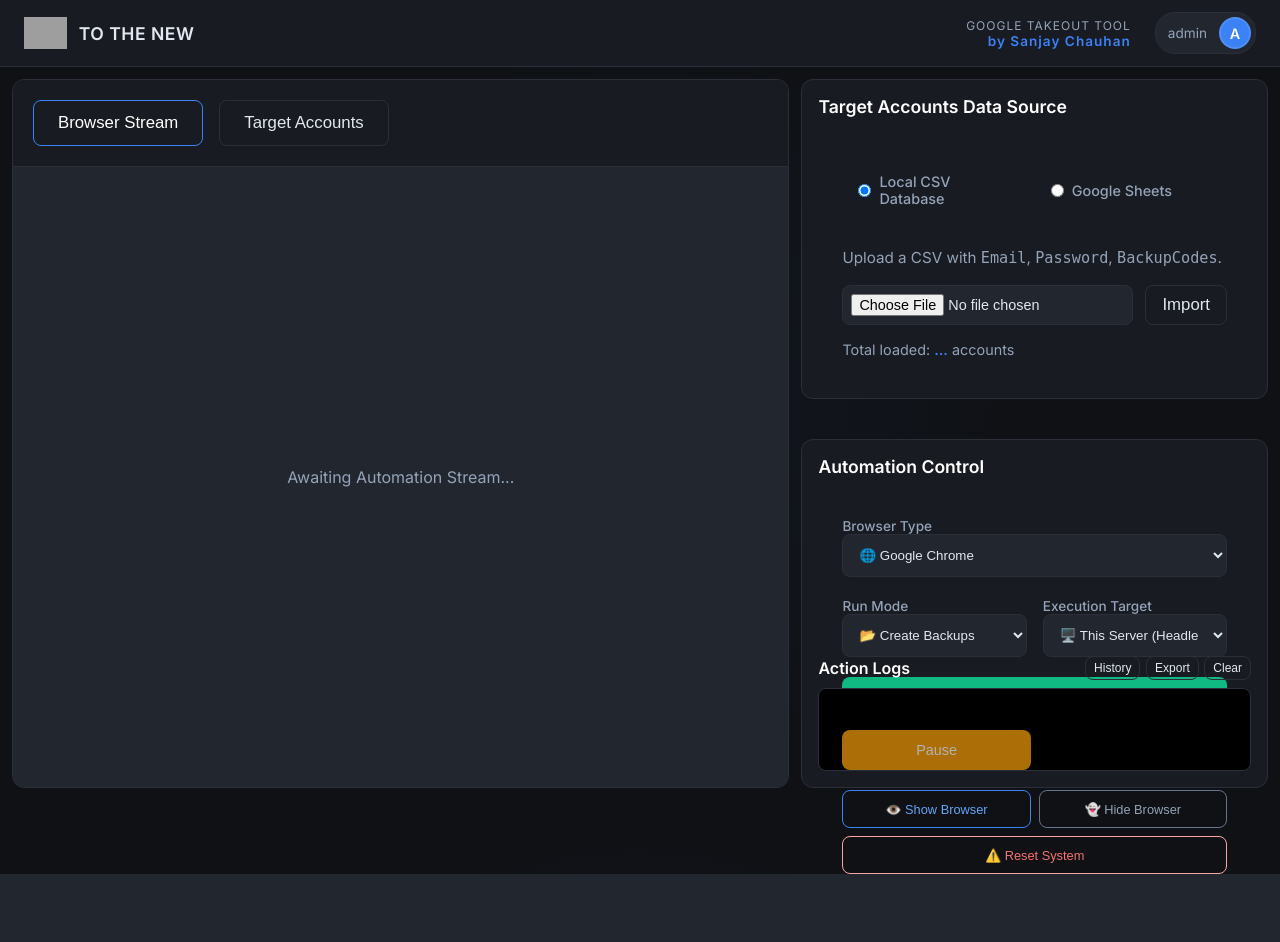
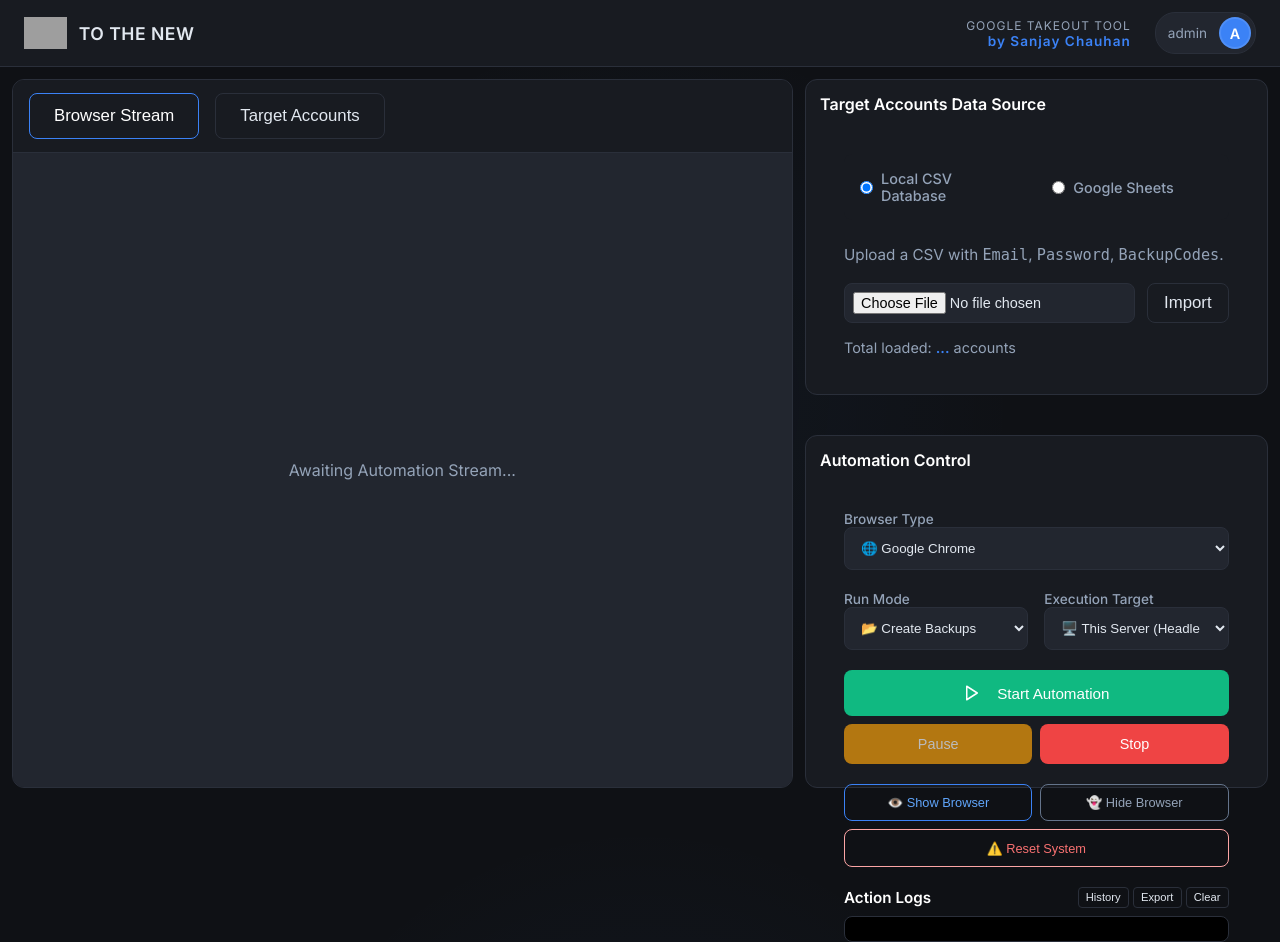
Before and after one commit to aisanjaychauhan/full-fleged-Takeoutapp, a Flask app: page / in a window 1280 px wide. Before the commit the page ends 874 px from the top, so only its background shows below. Run offline with Flask 3, Linux system fonts and the light colour scheme; the visitor is signed in with stand-in values (Sample User, id 1); data comes from the database, SQL or seed files in the repository; data that the repository does not hold is empty; parts of the project's set-up code (start-up, migrations or seed data) failed here and were passed over; some libraries are stand-ins or nearby versions; grey boxes are pictures that could not be loaded.

Commit message:
Fix structural HTML bug and enhance responsive scaling for sidebar

```diff
--- a/templates/index.html
+++ b/templates/index.html
@@ -95,22 +95,24 @@
             font-size: 1.05rem;
         }
 
+        [data-theme="light"] body {
+            background-image: none;
+        }
+
         /* Responsive scaling */
         @media (max-width: 1536px) {
             body { font-size: 0.95rem; }
             .container { padding: 1rem !important; gap: 1rem !important; }
-            .card { padding: 1.25rem !important; }
+            .card { padding: 1.1rem !important; }
             .side-pane { gap: 1rem !important; }
-        }
-
-        @media (max-width: 1280px) {
-            body { font-size: 0.9rem; }
+            .card h2 { font-size: 1rem !important; }
+        }
+
+        @media (max-width: 1400px) {
+            body { font-size: 0.88rem; }
             .container { padding: 0.75rem !important; gap: 0.75rem !important; }
-            .card { padding: 1rem !important; }
-        }
-
-        [data-theme="light"] body {
-            background-image: none;
+            .card { padding: 0.9rem !important; }
+            .panel-header { padding: 0.8rem 1rem !important; }
         }
 
         /* Header Styles */
@@ -1018,19 +1020,18 @@
                             style="grid-column: span 2; padding: 0.65rem; font-size: 0.8rem; border-color: #fca5a5; color: #f87171;"
                             title="Emergency Stop: kills all threads and browser processes">⚠️ Reset System</button>
                     </div>
-                    </div>
 
                     <!-- Terminal output -->
                     <div style="flex: 1; display: flex; flex-direction: column; gap: 0.5rem; min-height: 0;">
                         <div
-                            style="display: flex; justify-content: space-between; align-items: center; flex-wrap: wrap; gap: 0.5rem; flex-shrink: 0;">
-                            <strong style="color: #fff; font-size: 1rem;">Action Logs</strong>
-                            <div style="display: flex; gap: 0.35rem;">
-                                <button class="btn btn-outline" style="padding: 0.25rem 0.5rem; font-size: 0.75rem;"
+                            style="display: flex; justify-content: space-between; align-items: center; flex-wrap: wrap; gap: 0.4rem; flex-shrink: 0;">
+                            <strong id="log-label" style="color: #fff; font-size: 0.95rem; min-width: 100px;">Action Logs</strong>
+                            <div style="display: flex; gap: 0.25rem;">
+                                <button class="btn btn-outline" style="padding: 0.2rem 0.45rem; font-size: 0.7rem; border-radius: 4px;"
                                     onclick="openHistory()">History</button>
-                                <button class="btn btn-outline" style="padding: 0.25rem 0.5rem; font-size: 0.75rem;"
+                                <button class="btn btn-outline" style="padding: 0.2rem 0.45rem; font-size: 0.7rem; border-radius: 4px;"
                                     onclick="window.location.href='/api/export/logs?session_id=' + window.sessionId">Export</button>
-                                <button class="btn btn-outline" style="padding: 0.25rem 0.5rem; font-size: 0.75rem;"
+                                <button class="btn btn-outline" style="padding: 0.2rem 0.45rem; font-size: 0.7rem; border-radius: 4px;"
                                     onclick="clearLogs()">Clear</button>
                             </div>
                         </div>
```
